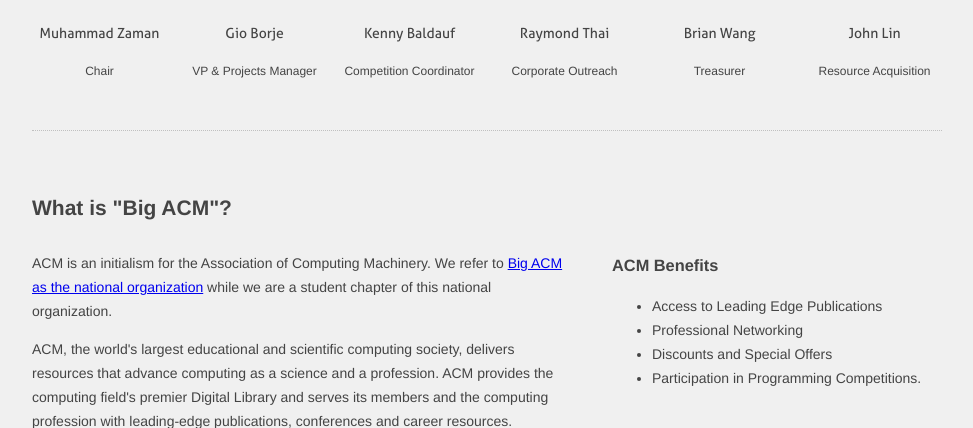
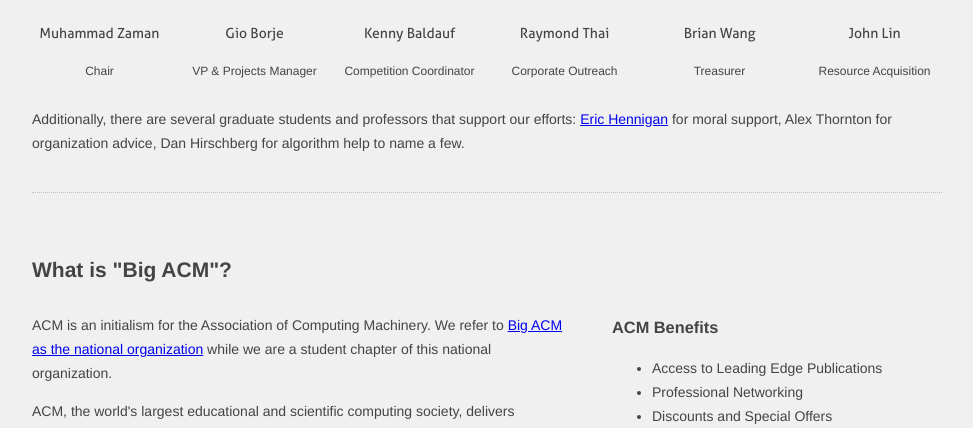
Before and after one commit to ACM-UCI/acmuci.com, a PHP site: page /about.php in a window 1280 px wide. Shown: the part 2371-2799 px from the top of the page, without its empty margins (153-1126 px from the left). Run offline with PHP 8.4, Linux system fonts and the light colour scheme; some web fonts are replaced.

Commit message:
Credit to graduate students and professors

```diff
--- a/about.php
+++ b/about.php
@@ -112,6 +112,13 @@
 					<span>Resource Acquisition</span>
 				</div>
 			</div>
+
+			<p>Additionally, there are several graduate students
+			and professors that support our efforts: <a
+			href="http://www.cogitolingua.net/blog/" title="Eric
+			Hennigan">Eric Hennigan</a> for moral support, Alex
+			Thornton for organization advice, Dan Hirschberg
+			for algorithm help to name a few.</p>
 		</div>
 
 		<div id="what_is" class="content-block">
```
